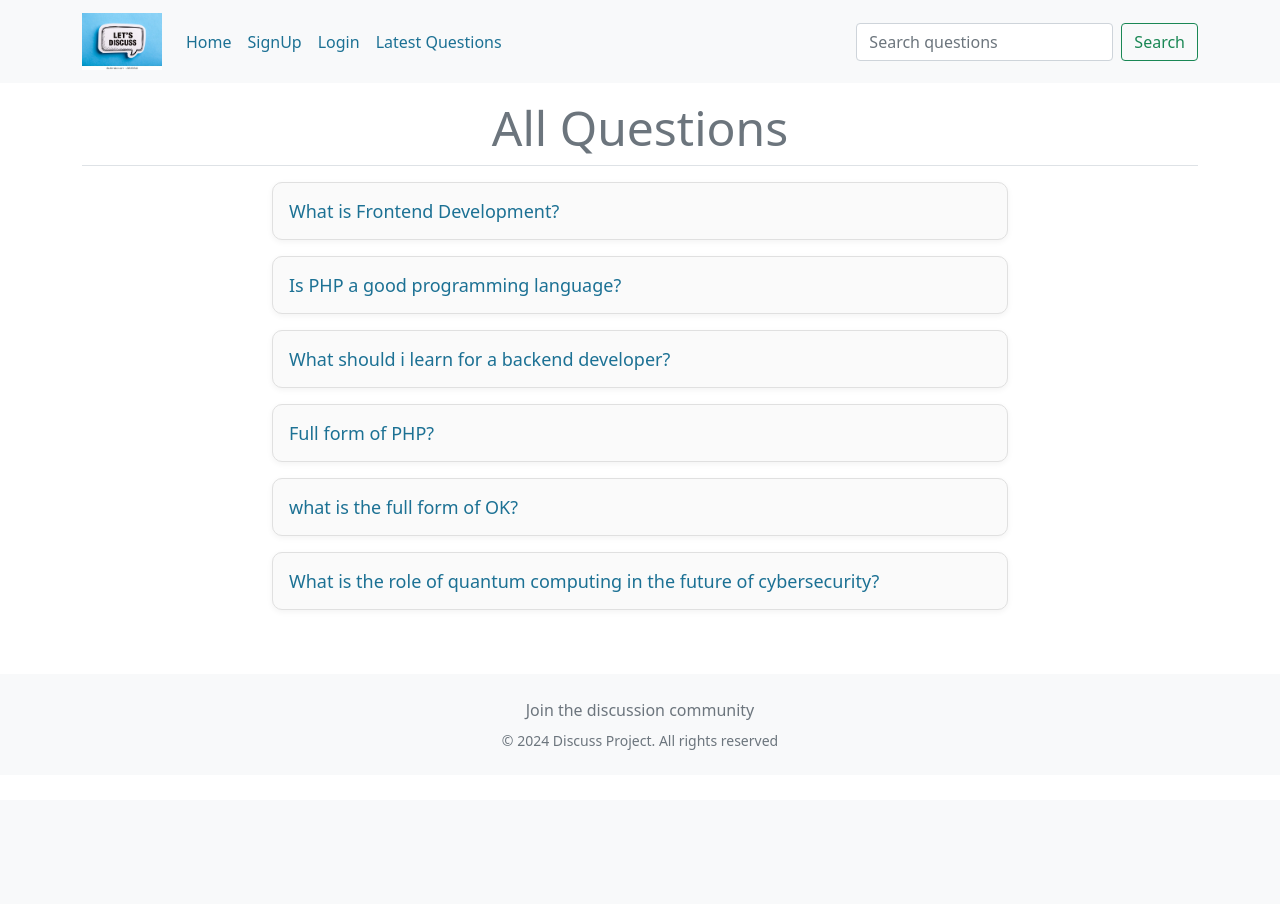
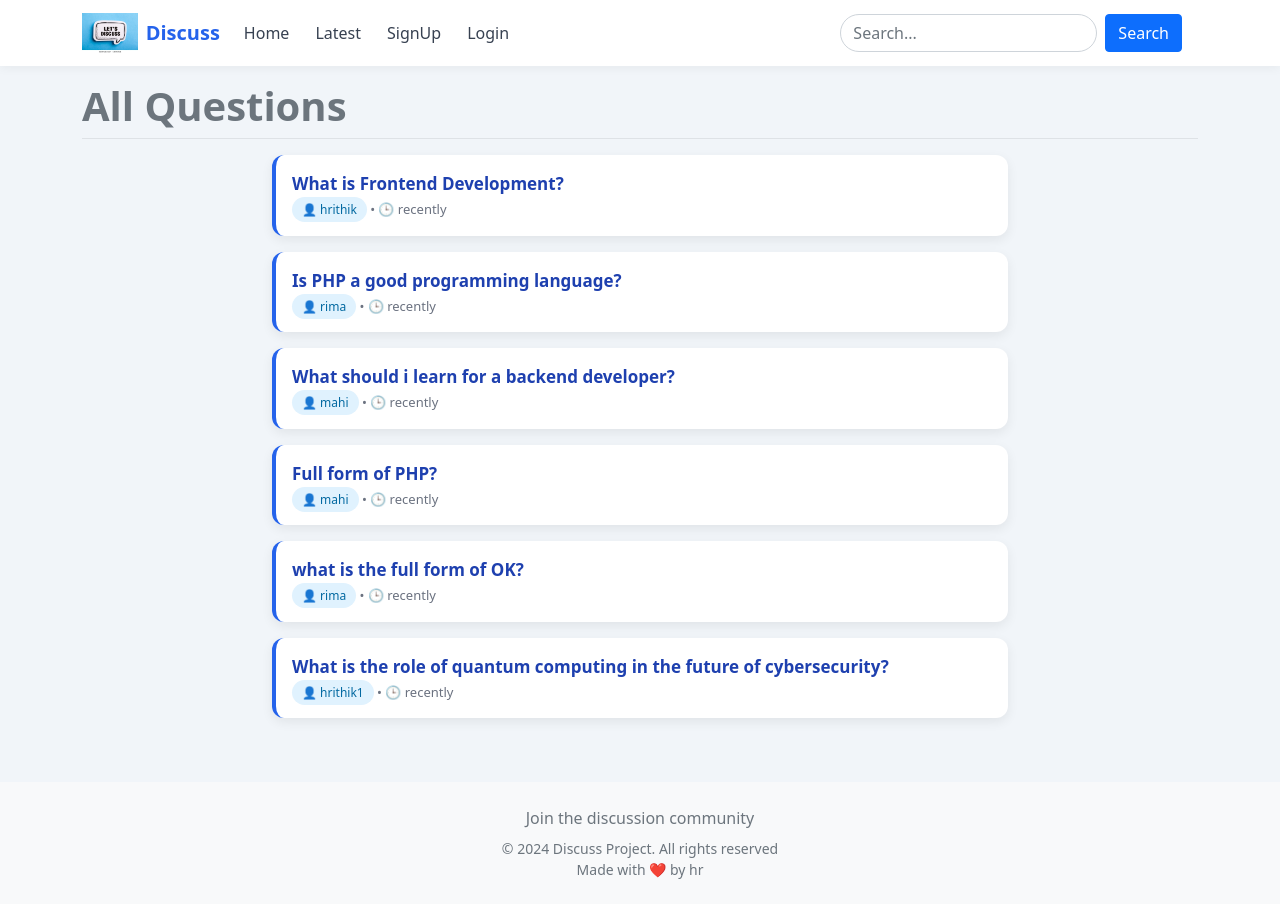
Before and after one commit to hrithiker/php-project-discuss, a PHP site: page / in a window 1280 px wide. Before the commit the page ends 750 px from the top, so only its background shows below. Run offline with PHP 8.4, Linux system fonts and the light colour scheme; data comes from the database, SQL or seed files in the repository.

Commit message:
ui impovments and strucutre improvements

```diff
--- a/client/footer.php
+++ b/client/footer.php
@@ -3,7 +3,9 @@
         <div class="row">
             <div class="col-12 text-center">
                 <p class="text-muted mb-2">Join the discussion community</p>
-                <p class="mb-0 text-muted small">&copy; 2024 Discuss Project. All rights reserved</p>
+                <p class="mb-0 text-muted small">&copy; 2024 Discuss Project. All rights
+                    reserved </p>
+                <p class="mb-0 text-muted small "> Made with ❤️ by hr </p>
             </div>
         </div>
     </div>
--- a/client/header.php
+++ b/client/header.php
@@ -8,55 +8,72 @@ $username = $user['username'] ?? null;
 $userId = $user['user_id'] ?? null;
 ?>
 
-<nav class="navbar navbar-expand-lg navbar-light bg-light">
+<nav class="navbar navbar-expand-lg navbar-light custom-navbar">
     <div class="container">
-        <a class="navbar-brand" href="./">
-            <img src="./public/discuss.webp" alt="iso">
+        <a class="navbar-brand d-flex align-items-center" href="./">
+            <img src="./public/discuss.webp" alt="logo" style="height:40px; margin-right:8px;">
+            <span class="brand-text">Discuss</span>
         </a>
 
-        <button class="navbar-toggler" type="button" data-bs-toggle="collapse" data-bs-target="#navbarNav"
-            aria-controls="navbarNav" aria-expanded="false" aria-label="Toggle navigation">
+        <button class="navbar-toggler" type="button" data-bs-toggle="collapse" data-bs-target="#navbarNav">
             <span class="navbar-toggler-icon"></span>
         </button>
 
         <div class="collapse navbar-collapse" id="navbarNav">
-            <!-- Added me-auto to push search form to right -->
-            <ul class="navbar-nav me-auto">
+
+            <ul class="navbar-nav me-auto align-items-lg-center">
+
                 <li class="nav-item">
-                    <a class="nav-link active" aria-current="page" href="./">Home</a>
+                    <a class="nav-link active" href="./">Home</a>
+                </li>
+
+                <li class="nav-item">
+                    <a class="nav-link" href="?latest=true">Latest</a>
                 </li>
 
                 <?php if ($username): ?>
+
                     <li class="nav-item">
-                        <a class="nav-link" href="./server/requests.php?logout=true">
-                            Logout (<?php echo ucfirst(htmlspecialchars($username)); ?>)
-                        </a>
+                        <a class="nav-link" href="?ask=true">+ Ask</a>
                     </li>
+
                     <li class="nav-item">
-                        <a class="nav-link" href="?ask=true">Ask A Question</a>
+                        <a class="nav-link" href="?u-id=<?php echo $userId ?>">My Questions</a>
                     </li>
-                    <li class="nav-item">
-                        <a class="nav-link" href="?u-id=<?php echo $_SESSION['user']['user_id'] ?>">My Questions</a>
-                    </li>
+
                 <?php else: ?>
+
                     <li class="nav-item">
                         <a class="nav-link" href="?signup=true">SignUp</a>
                     </li>
+
                     <li class="nav-item">
                         <a class="nav-link" href="?login=true">Login</a>
                     </li>
+
                 <?php endif; ?>
-
-                <li class="nav-item">
-                    <a class="nav-link" href="?latest=true">Latest Questions</a>
-                </li>
             </ul>
 
-            <!-- Moved search form inside collapse and added mobile styling -->
-            <form class="d-flex mt-3 mt-lg-0" action="">
-                <input class="form-control me-2" name="search" type="search" placeholder="Search questions">
-                <button class="btn btn-outline-success" type="submit">Search</button>
+            <!-- Search -->
+            <form class="d-flex me-3 mt-3 mt-lg-0" action="">
+                <input class="form-control search-box me-2" name="search" type="search" placeholder="Search...">
+                <button class="btn btn-primary" type="submit">Search</button>
             </form>
+
+            <!-- User badge / logout -->
+            <?php if ($username): ?>
+                <div class="d-flex align-items-center mt-3 mt-lg-0">
+
+                    <?php $firstLetter = strtoupper(substr($username, 0, 1)); ?>
+
+                    <div class="nav-avatar me-2"><?php echo $firstLetter; ?></div>
+
+                    <a href="./server/requests.php?logout=true" class="btn btn-sm btn-outline-danger">
+                        Logout
+                    </a>
+                </div>
+            <?php endif; ?>
+
         </div>
     </div>
 </nav>
--- a/client/questions.php
+++ b/client/questions.php
@@ -18,33 +18,81 @@
 
       if (isset($_GET["u-id"])) {
         $uid = (int)$_GET["u-id"];
-                $query = "SELECT * FROM questions WHERE user_id = $uid";
+        $query = "SELECT q.*, u.username
+              FROM questions q
+              LEFT JOIN user u ON q.user_id = u.id
+              WHERE q.user_id = $uid";
       } else if (isset($_GET["latest"])) {
-                $query = "SELECT * FROM questions ORDER BY id DESC";
+        $query = "SELECT q.*, u.username
+              FROM questions q
+              LEFT JOIN user u ON q.user_id = u.id
+              ORDER BY q.id DESC";
       } else if (isset($_GET["search"])) {
-                $query = "select * from questions where `title` LIKE '%$search%' ";
+        $query = "SELECT q.*, u.username
+              FROM questions q
+              LEFT JOIN user u ON q.user_id = u.id
+              WHERE q.title LIKE '%$search%'";
       } else {
-                $query = "SELECT * FROM questions";
+        $query = "SELECT q.*, u.username
+              FROM questions q
+              LEFT JOIN user u ON q.user_id = u.id";
       }
 
       $result = $conn->query($query);
+      // foreach ($result as $row) {
+      //     $title = htmlspecialchars($row['title']);
+      //     $id = (int)$row['id'];
+      //     echo "<div class='question-list mb-3 p-3'>
+      //             <div class='d-flex justify-content-between align-items-center'>
+      //                 <h5 class='mb-0 flex-grow-1 me-3'>
+      //                     <a href='?q-id=$id' class='text-decoration-none'>$title</a>
+      //                 </h5>";
+
+      //     if (isset($_GET["u-id"])) {
+      //         echo "<div class='flex-shrink-0'>
+      //                 <a href='./server/requests.php?delete=$id' class='delete-link btn btn-outline-danger btn-sm'>Delete</a>
+      //               </div>";
+      //     }
+
+      //     echo "</div></div>";
+      // }
 
       foreach ($result as $row) {
         $title = htmlspecialchars($row['title']);
         $id = (int)$row['id'];
+
+        // 👇 add this
+        $username = htmlspecialchars($row['username'] ?? 'Anonymous');
+        $created_at = isset($row['created_at'])
+          ? date("d M Y", strtotime($row['created_at']))
+          : "recently";
+
         echo "<div class='question-list mb-3 p-3'>
-                        <div class='d-flex justify-content-between align-items-center'>
-                            <h5 class='mb-0 flex-grow-1 me-3'>
+            <div class='d-flex justify-content-between'>
+
+                <div class='flex-grow-1'>
+                    <h5 class='mb-1'>
                         <a href='?q-id=$id' class='text-decoration-none'>$title</a>
-                            </h5>";
+                    </h5>
+
+                    <!-- 👇 META ADDED HERE -->
+                    <div class='meta'>
+                          <span class='user-badge'>👤 $username</span>
+                              • 🕒 $created_at
+                    </div>
+                </div>";
 
         if (isset($_GET["u-id"])) {
           echo "<div class='flex-shrink-0'>
-                            <a href='./server/requests.php?delete=$id' class='delete-link btn btn-outline-danger btn-sm'>Delete</a>
+                <a href='./server/requests.php?delete=$id'
+                   class='delete-link btn btn-outline-danger btn-sm'>
+                   Delete
+                </a>
               </div>";
         }
 
-                echo "</div></div>";
+        echo "  </div>
+          </div>";
       }
       ?>
     </div>
--- a/public/styles.css
+++ b/public/styles.css
@@ -1,7 +1,10 @@
 /* ===== GLOBAL STYLES ===== */
+body {
+  background: #f1f5f9;
+}
 
 a {
-  color: #1c7194 !important;
+  color: #2563eb !important;
   text-decoration: none;
 }
 
@@ -12,26 +15,35 @@ a {
 
 /* ===== HEADING ===== */
 .heading {
-  font-size: 3rem;
+  /* font-size: 3rem;
   margin-bottom: 40px;
   text-align: center;
-  color: #333;
+  color: #333; */
+
+
+  font-size: 2.5rem;
+  font-weight: 700;
+  margin-bottom: 30px;
+  color: #1f2937;
+
 }
 
 /* ===== QUESTION LIST ===== */
 .question-list {
-  border: 1px solid #e0e0e0;
-  border-radius: 10px;
-  padding: 15px 20px;
-  margin-bottom: 10px;
-  background-color: #fafafa;
-  box-shadow: 0 2px 6px rgba(0, 0, 0, 0.05);
-  transition: box-shadow 0.3s ease, transform 0.2s ease;
+  border: none;
+  border-left: 4px solid #2563eb;
+  border-radius: 12px;
+  padding: 18px 20px;
+  margin-bottom: 14px;
+  background-color: #ffffff;
+  box-shadow: 0 4px 12px rgba(0, 0, 0, 0.07);
+  transition: all 0.2s ease;
+  cursor: pointer;
 }
 
 .question-list:hover {
-  box-shadow: 0 4px 12px rgba(0, 0, 0, 0.1);
-  transform: translateY(-1px);
+  box-shadow: 0 8px 20px rgba(0, 0, 0, 0.12);
+  transform: translateY(-3px);
 }
 
 .question-list h4 {
@@ -41,8 +53,11 @@ a {
 
 .question-list a,
 .question-title {
-  font-size: 18px;
-  color: #1c7194 !important;
+  /* font-size: 18px;
+  color: #1c7194 !important; */
+  font-size: 17px;
+  font-weight: 600;
+  color: #1e40af !important;
 }
 
 .question-list .delete-link {
@@ -298,3 +313,56 @@ a {
     font-size: 1.2rem !important;
   }
 }
+/* for meta details */
+.meta {
+  font-size: 13px;
+  color: #6b7280;
+  margin-top: 5px;
+}
+.user-badge {
+  background: #e0f2fe;
+  color: #0369a1;
+  padding: 4px 10px;
+  border-radius: 20px;
+  font-size: 12px;
+  font-weight: 500;
+}
+.custom-navbar {
+  background: #ffffff;
+  box-shadow: 0 2px 10px rgba(0,0,0,0.05);
+}
+
+.brand-text {
+  font-weight: 700;
+  font-size: 20px;
+  color: #2563eb;
+}
+
+.navbar .nav-link {
+  color: #374151 !important;
+  font-weight: 500;
+  margin-right: 10px;
+}
+
+.navbar .nav-link:hover {
+  color: #2563eb !important;
+}
+
+/* Search */
+.search-box {
+  border-radius: 20px;
+  padding-left: 12px;
+}
+
+/* Avatar */
+.nav-avatar {
+  background: linear-gradient(135deg, #3b82f6, #6366f1);
+  color: white;
+  width: 32px;
+  height: 32px;
+  display: flex;
+  align-items: center;
+  justify-content: center;
+  border-radius: 50%;
+  font-weight: bold;
+}
```
Lines whose indentation alone changed are shown as unchanged.
